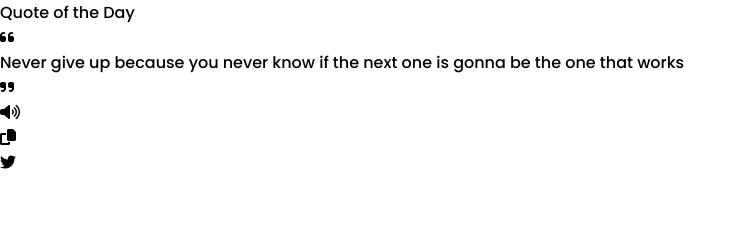
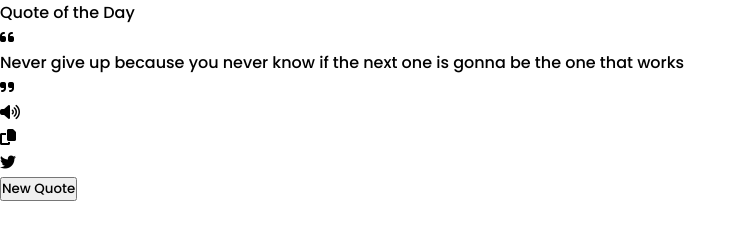
Before and after one commit to fernandogbz/random-quote-generator, a plain HTML site: page index.html in a window 1280 px wide. Shown: the whole page, without its empty margins (0-747 px from the left). Drawn offline with Linux system fonts and the light colour scheme.

Commit message:
HTML - new quote button

```diff
--- a/index.html
+++ b/index.html
@@ -31,6 +31,7 @@
 						<li class="copy"><i class="fas fa-copy"></i></li>
 						<li class="twitter"><i class="fab fa-twitter"></i></li>
 					</ul>
+					<button>New Quote</button>
 				</div>
 			</div>
 		</div>
```
